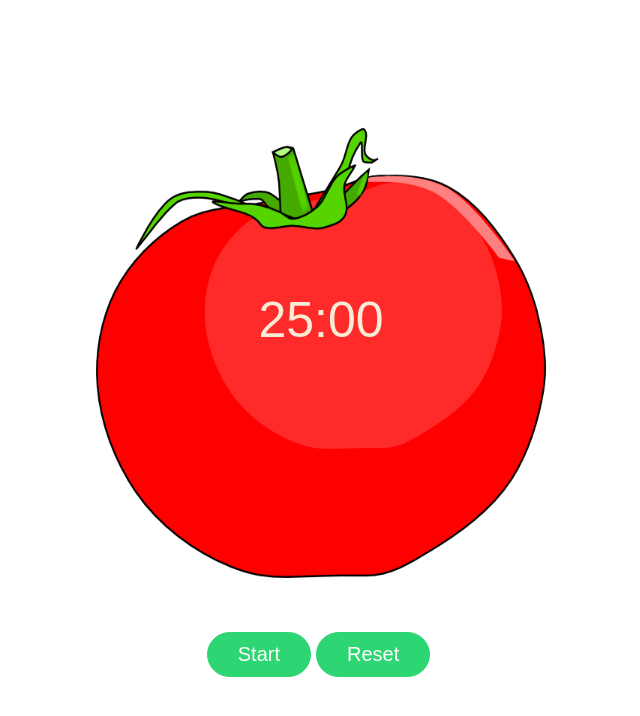
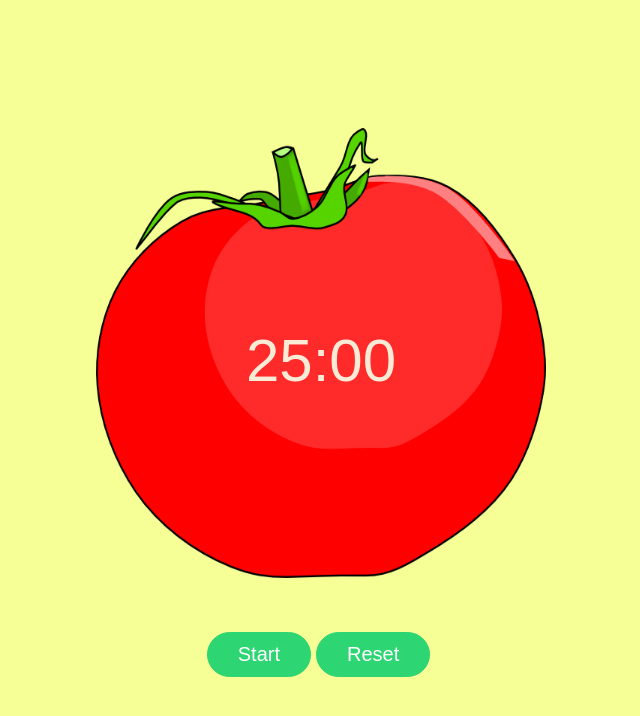
Before and after one commit to meghna-saxena/pomodoro, a React (Create React App) app: page / in a window 1280 px wide. Shown: the top 716 px of the page, without its empty margins (319-959 px from the left). Built offline with nearby package versions, Linux system fonts and the light colour scheme; the HTML template or start-up script is replaced by a standard one.

Commit message:
styling changes

```diff
--- a/src/App.css
+++ b/src/App.css
@@ -1,5 +1,8 @@
 .App {
   text-align: center;
+  margin: 0;
+  padding: 0;
+  box-sizing: border-box;
 }
 
 /* .App-logo {
--- a/src/components/Clock/Clock.css
+++ b/src/components/Clock/Clock.css
@@ -18,9 +18,39 @@ button.start, button.reset{
 
  .centered-text {
     position: absolute;
-    font-size: 50px;
+    font-size: 60px;
     color: antiquewhite;
-    top: 40%;
-    left: 50%;
+    top: 35%;
+    left: 60%;
     transform: translate(-50%, -50%);
 }
+
+@media (min-width: 500px) {
+    button.start, button.reset{
+        display: inline-block;
+        padding: 10px 30px;
+        font-weight: 300;
+        text-decoration: none;
+        border-radius: 200px;
+        color: #fff;
+        font-size: 20px;
+        background-color: #2ed573;
+        border: 1px solid #2ed573;
+        margin-top: 50px;
+        margin-right: 5px;
+    }
+
+    .container {
+        width: 100%;
+    }
+
+    .centered-text {
+       position: absolute;
+       font-size: 60px;
+       color: antiquewhite;
+       top: 45%;
+       left: 50%;
+       transform: translate(-50%, -50%);
+   }
+
+}
--- a/src/containers/Timer/index.js
+++ b/src/containers/Timer/index.js
@@ -27,7 +27,7 @@ class Timer extends Component {
             const time = `${minutes}:${seconds}`
             console.log('In setInterval', time);
 
-            if (minutes == 0 && seconds == 0) {
+            if (minutes === 0 && seconds === 0) {
                 this.beep();
             }
 
--- a/src/index.css
+++ b/src/index.css
@@ -4,3 +4,7 @@
   font-family: sans-serif;
   box-sizing: border-box;
 }
+
+body {
+  background-color: #f5ff96;
+}
```
